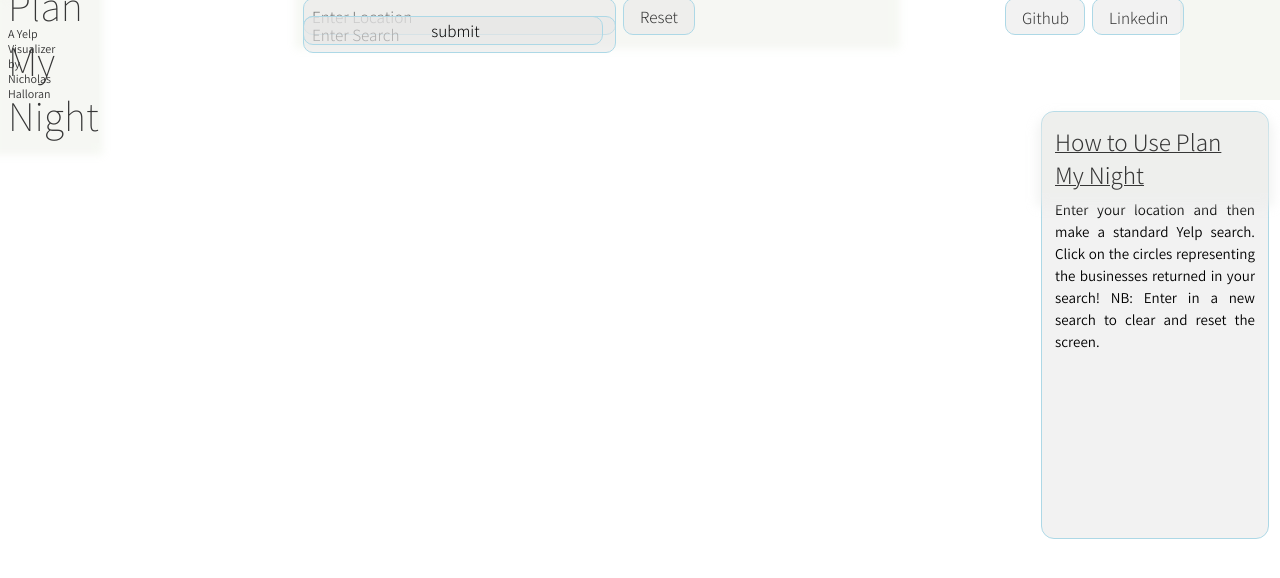
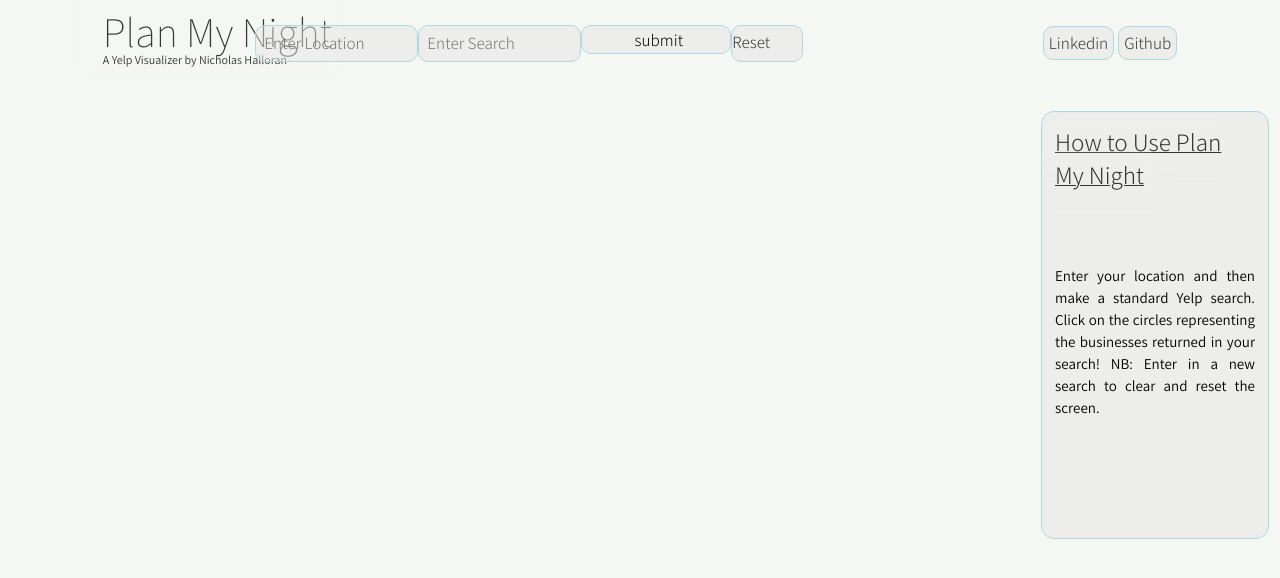
Before and after one commit to nmhalloran/plan-my-night, a website built with webpack: page public/index.html in a window 1280 px wide. Built offline with nearby package versions, Linux system fonts and the light colour scheme.

Commit message:
Streamline formatting of header bar

```diff
--- a/public/index.html
+++ b/public/index.html
@@ -10,10 +10,12 @@
   </head>
 
   <body class="mainbody">
-
-    <div class="header">
+    <div class="top-master-wrapper">
+      <div class="header-wrapper">
+        <div class="title">
           <div class="header">Plan My Night</div>
           <div class="tagline">  A Yelp Visualizer by Nicholas Halloran</div>
+        </div>
         <div class="nav">
           <form id="searchform" method="POST" action="/yelp">
             <input id="location" name="location" placeholder="Enter Location" type="text" >
@@ -24,6 +26,7 @@
 
           <p id="retry"></p>
           <button id="reset" type="button" name="button">Reset</button>
+        </div>
         <div class="social">
           <a target="_blank" href="https://www.linkedin.com/in/nick-halloran-6a90702/" class="icon fa-linkedin alt">Linkedin</a>
           <a target="_blank" href="https://www.github.com/nmhalloran/" class="icon fa-github alt">Github</a>
--- a/public/javascripts/index.js
+++ b/public/javascripts/index.js
@@ -91,13 +91,13 @@ document.addEventListener('DOMContentLoaded', () => {
 
             // interactivity
 
-            if (mouse.x - this.x < 70 && mouse.x - this.x > -70 && mouse.y  - this.y < 70 && mouse.y - this.y > -70) {
-              if (this.radius < maxRadius) {
-                this.radius += 1;
-              }
-            } else if (this.radius > minRadius) {
-              this.radius -= 1;
-            }
+            // if (mouse.x - this.x < 70 && mouse.x - this.x > -70 && mouse.y  - this.y < 70 && mouse.y - this.y > -70) {
+            //   if (this.radius < maxRadius) {
+            //     this.radius += 1;
+            //   }
+            // } else if (this.radius > minRadius) {
+            //   this.radius -= 1;
+            // }
             this.draw();
           }
 
--- a/public/stylesheets/main.css
+++ b/public/stylesheets/main.css
@@ -1,5 +1,7 @@
 html {
   height: 100%;
+  background-color: #F5F7F2;
+
 }
 
 body {
@@ -28,7 +30,7 @@ p:nth-child(3) {
 }
 
 form {
-  position: fixed;
+  display: flex;
   z-index: 5;
   font-family: 'Assistant', sans-serif;;
   font-size: 14px;
@@ -85,9 +87,9 @@ form {
 }
 
 input {
-  position: fixed;
+  display: inline;
   z-index: 5;
-  width: 300px;
+  width: 150px;
   height: 29px;
   border: 1px solid lightblue;
   border-radius: 10px;
@@ -105,16 +107,15 @@ input:focus {
 }
 
 #reset {
-  margin-left: 320px;
-  height: 37px;
-  position: fixed;
+  display: flex;
   background-color: rgba(230, 230, 230, 0.5);
   border: none;
   border: 1px solid lightblue;
   font-size: 17px;
   font-weight: 300;
   border-radius: 10px;
-  padding: 3px;
+  padding: 5px 0;
+  text-align: center;
   width: 72px;
   color: #363636;
   font-family: "Assistant", sans-serif;
@@ -131,23 +132,20 @@ input:focus {
 }
 
 .social {
-  margin-left: 702px;
+
 }
 
 a {
   height: 24px;
-  position: fixed;
   background-color: rgba(230, 230, 230, 0.5);
   border: none;
   border: 1px solid lightblue;
   font-size: 17px;
   font-weight: 300;
   border-radius: 10px;
-  padding: 3px;
   width: 59px;
   color: #363636;
-  padding-left: 16px;
-  padding-top: 8px;
+  padding: 5px;
   text-decoration: none;
   font-family: 'Assistant', sans-serif;
 }
@@ -168,7 +166,7 @@ a:hover {
   font-size: 42px;
   padding: 0;
   margin: 0;
-  margin-top: -15px;
+  margin-top: -39px;
   color: #363636;
   font-weight: 200;
   background-color: rgba(245, 247, 242, 0.9);
@@ -176,28 +174,42 @@ a:hover {
 }
 
 .nav {
-  margin-left: 295px;
+  display: flex;
+  /* margin-left: 295px;
   margin-top: 5px;
   width: 581px;
   position: absolute;
   z-index: 1;
   height: 37px;
   background-color: rgba(245, 247, 242, 0.9);
-  box-shadow: 4px 2px 8px 12px rgba(245,247,242,0.9);
+  box-shadow: 4px 2px 8px 12px rgba(245,247,242,0.9); */
 }
 
 .tagline {
   font-family: "Assistant", sans-serif;
   position: absolute;
   font-size: 12px;
-  margin-top: 33px;
+  margin-top: 9px;
   font-weight: 400;
   color: #363636;
 }
 
+.top-master-wrapper {
+  width: 100%;
+  display: flex;
+  justify-content: center;
+}
+
 .header-wrapper {
   height: 70px;
+  width: 85%;
   display: flex;
+  justify-content: space-between;
+  align-items: center;
+}
+
+.title {
+
 }
 
 #article-link {
```
Lines whose indentation alone changed are shown as unchanged.
